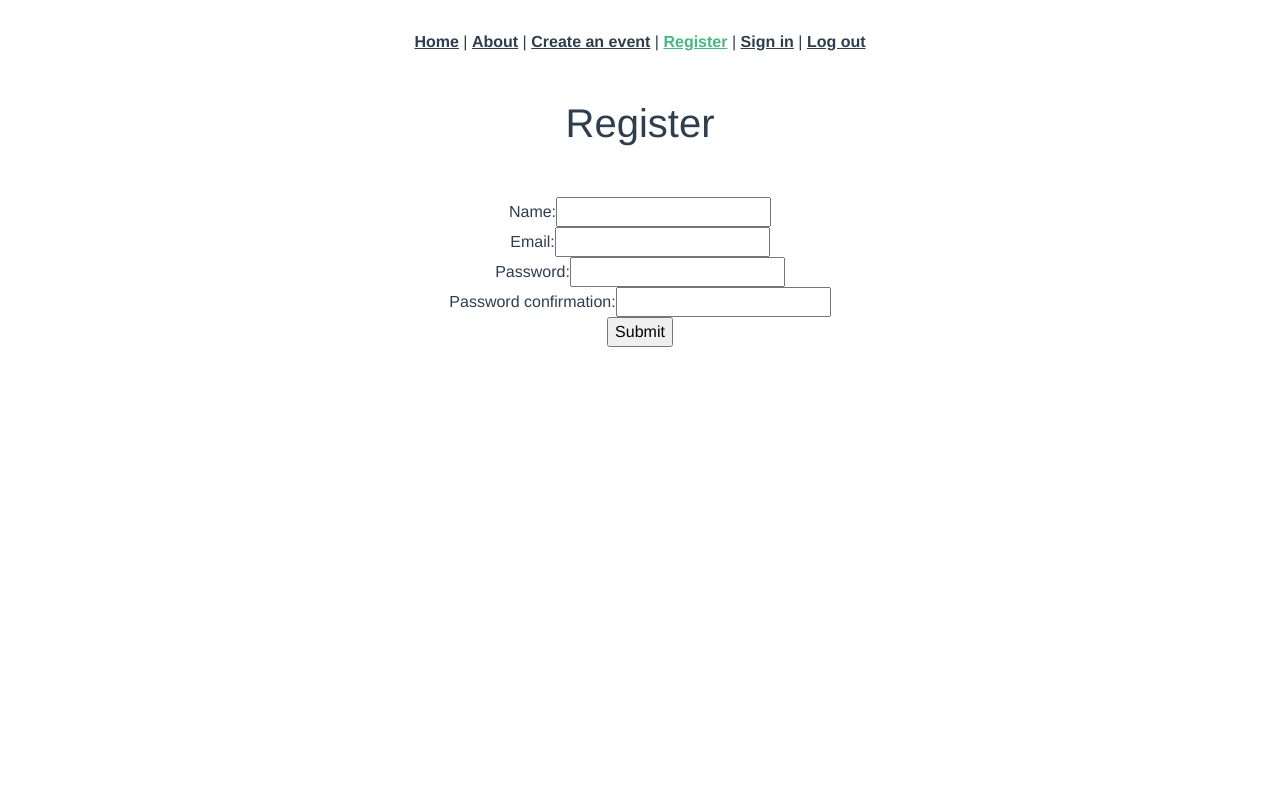
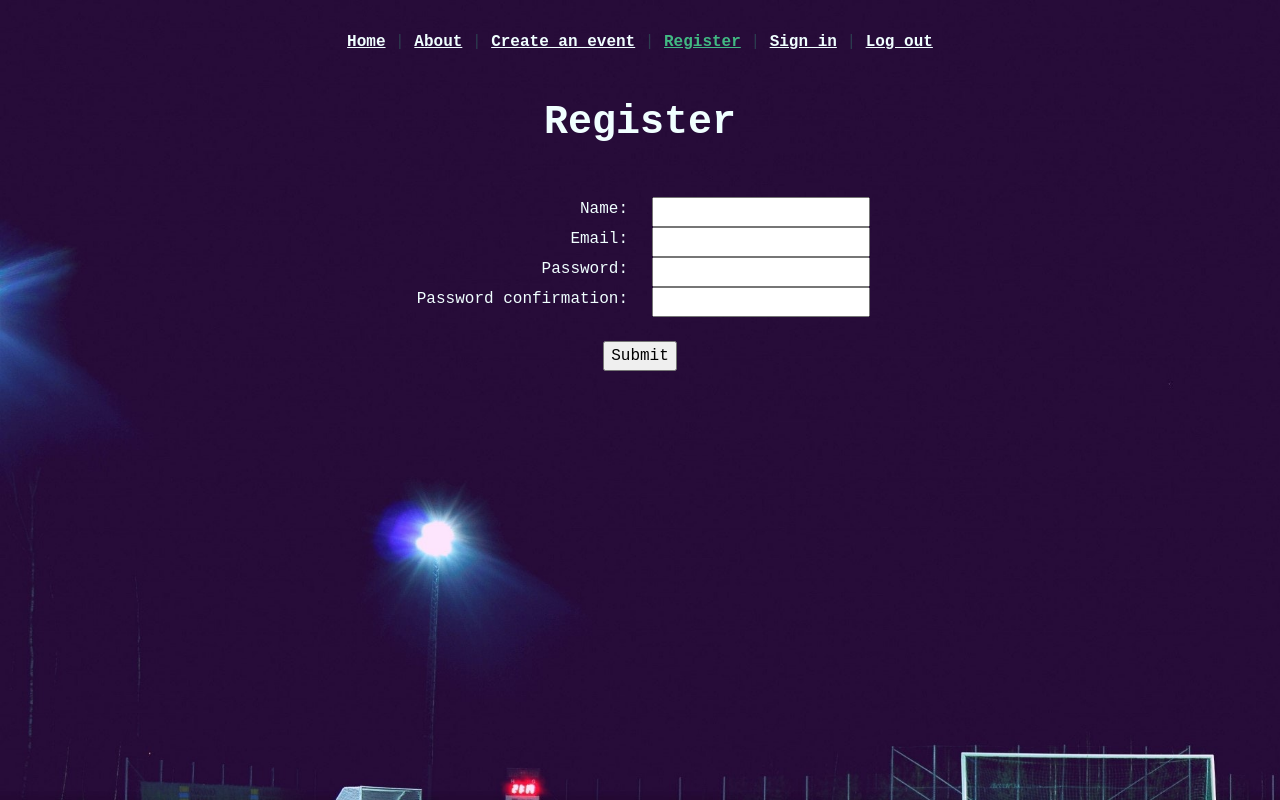
Before and after one commit to JoeU11/WePlay-Pickup-Sports-Frontend, a Vue app: page /signup in a window 1280 px wide. Shown: the top 800 px of the page. Built offline with nearby package versions, Linux system fonts and the light colour scheme.

Commit message:
add background, white text class, align register and sign in pages

```diff
--- a/src/App.vue
+++ b/src/App.vue
@@ -1,13 +1,13 @@
 <template>
   <nav>
-    <router-link to="/">Home</router-link> |
-    <router-link to="/about">About</router-link> |
-    <router-link to="/events/new">Create an event</router-link> |
-    <router-link to="/signup">Register</router-link> |
-    <router-link to="/login">Sign in</router-link> |
-    <router-link to="/logout">Log out</router-link>
+    <router-link class="white" to="/">Home</router-link> |
+    <router-link class="white" to="/about">About</router-link> |
+    <router-link class="white" to="/events/new">Create an event</router-link> |
+    <router-link class="white" to="/signup">Register</router-link> |
+    <router-link class="white" to="/login">Sign in</router-link> |
+    <router-link class="white" to="/logout">Log out</router-link>
   </nav>
-  <div class="container">
+  <div class="container white" id="main">
     <router-view />
   </div>
 </template>
@@ -37,5 +37,28 @@ nav a.router-link-exact-active {
 #customH1 {
   margin-top: 15px;
   margin-bottom: 50px;
+  font-weight: bold;
+}
+
+#app {
+  font-family: Courier New, Courier, Lucida Sans Typewriter, Lucida Typewriter, monospace;
+  background-image: url("./assets/soccer-field.jpg");
+  background-size: cover
+}
+
+#main {
+  padding-bottom: 1000px;
+}
+
+.white {
+  color: azure;
+}
+
+.align-right {
+  text-align: right;
+}
+
+.align-left {
+  text-align: left;
 }
 </style>
--- a/src/views/AboutView.vue
+++ b/src/views/AboutView.vue
@@ -1,5 +1,8 @@
 <template>
-  <div class="about">
-    <h1 id="customH1">This is an about page</h1>
+  <div class="about white">
+    <h1 id="customH1">About</h1>
+    <p>Welcome to WePlay Sports, an app allowing for the easy organizing of pickup sports events. This app was put
+      together by Joe Ulica as a capstone project for the Actualize coding bootcamp. WePlay utilizes a Vue frontend &
+      Ruby on Rails backend, also utilizing tools such as Bootstrap, Vue Datepicker, and Axios, among others. </p>
   </div>
 </template>
--- a/src/views/LoginView.vue
+++ b/src/views/LoginView.vue
@@ -35,14 +35,25 @@ export default {
       <ul>
         <li v-for="error in errors" v-bind:key="error">{{ error }}</li>
       </ul>
-      <div>
-        <label>Email:</label>
-        <input type="email" v-model="newSessionParams.email" />
+      <div class="container text-center">
+        <div class="row">
+          <div class="col align-right">
+            <label>Email:</label>
+          </div>
+          <div class="col align-left">
+            <input type="email" v-model="newSessionParams.email" />
+          </div>
+        </div>
+        <div class="row">
+          <div class="col align-right">
+            <label>Password:</label>
+          </div>
+          <div class="col align-left">
+            <input type="password" v-model="newSessionParams.password" />
+          </div>
+        </div>
       </div>
-      <div>
-        <label>Password:</label>
-        <input type="password" v-model="newSessionParams.password" />
-      </div>
+      <br />
       <input type="submit" value="Submit" />
     </form>
   </div>
--- a/src/views/SignupView.vue
+++ b/src/views/SignupView.vue
@@ -31,22 +31,43 @@ export default {
       <ul>
         <li v-for="error in errors" v-bind:key="error">{{ error }}</li>
       </ul>
-      <div>
+
+
+      <div class="container text-center">
+        <div class="row">
+          <div class="col align-right">
             <label>Name:</label>
+          </div>
+          <div class="col align-left">
             <input type="text" v-model="newUserParams.name" />
           </div>
-      <div>
+        </div>
+        <div class="row">
+          <div class="col align-right">
             <label>Email:</label>
+          </div>
+          <div class="col align-left">
             <input type="email" v-model="newUserParams.email" />
           </div>
-      <div>
+        </div>
+        <div class="row">
+          <div class="col align-right">
             <label>Password:</label>
+          </div>
+          <div class="col align-left">
             <input type="password" v-model="newUserParams.password" />
           </div>
-      <div>
+        </div>
+        <div class="row">
+          <div class="col align-right">
             <label>Password confirmation:</label>
+          </div>
+          <div class="col align-left">
             <input type="password" v-model="newUserParams.password_confirmation" />
           </div>
+        </div>
+      </div>
+      <br />
       <input type="submit" value="Submit" />
     </form>
   </div>
```
Also changed, not shown: src/assets/soccer-field.jpg (added). Lines whose indentation alone changed are shown as unchanged.
